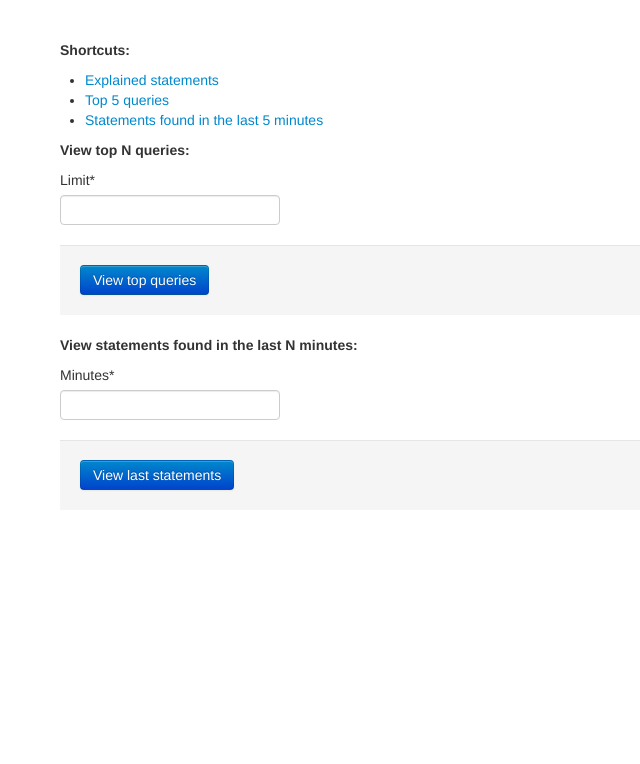
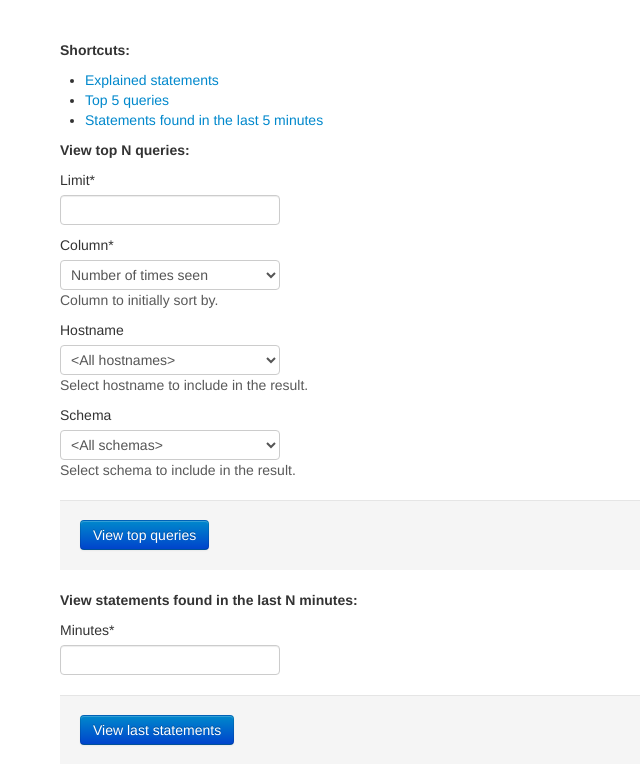
Before and after one commit to palominodb/sqlcanon, a Django app: page / in a window 1280 px wide. Shown: the top 764 px of the page, without its empty margins (0-640 px from the left). Before the commit the page ends 492 px from the top, so only its background shows below. Run offline with Django 3.2, Linux system fonts and the light colour scheme; data that the repository does not hold is empty; parts of the project's set-up code (start-up, migrations or seed data) failed here and were passed over; some libraries are stand-ins or nearby versions.

Commit message:
PDBT-50: Added new fields, updated parts affected by changes to schema, new options for top N queries page.

```diff
--- a/sqlcanon/canonicalizer/admin.py
+++ b/sqlcanon/canonicalizer/admin.py
@@ -5,12 +5,12 @@ import canonicalizer.models as app_models
 
 class StatementDataAdmin(admin.ModelAdmin):
     list_display = (
-        'id', 'dt', 'statement', 'server_id',
+        'id', 'dt', 'statement', 'hostname', 'server_id',
         'canonicalized_statement', 'canonicalized_statement_hash_hex_str',
         'canonicalized_statement_hostname_hash_hex_str',
         'query_time', 'lock_time', 'rows_sent', 'rows_examined',
         'rows_affected', 'rows_read', 'bytes_sent',
-        'tmp_tables', 'tmp_disk_tables', 'tmp_table_sizes',
+        'tmp_tables', 'tmp_disk_tables', 'tmp_table_sizes', 'schema',
         'sequence_id',
         'created_at', 'updated_at')
 
--- a/sqlcanon/canonicalizer/forms.py
+++ b/sqlcanon/canonicalizer/forms.py
@@ -10,6 +10,7 @@ class LastStatementsForm(forms.Form):
     def __init__(self, *args, **kwargs):
         self.helper = FormHelper()
         self.helper.form_class = 'form-inline'
+        self.helper.attrs['target'] = '_blank'
 
         self.helper.add_input(Submit('view_last_statements', 'View last statements'))
         super(LastStatementsForm, self).__init__(*args, **kwargs)
@@ -17,10 +18,14 @@ class LastStatementsForm(forms.Form):
 
 class TopQueriesForm(forms.Form):
     limit = forms.IntegerField()
+    column = forms.ChoiceField(help_text='Column to initially sort by.')
+    hostname = forms.ChoiceField(required=False, help_text='Select hostname to include in the result.')
+    schema = forms.ChoiceField(required=False, help_text='Select schema to include in the result.')
 
     def __init__(self, *args, **kwargs):
         self.helper = FormHelper()
         self.helper.form_class = 'form-inline'
+        self.helper.attrs['target'] = '_blank'
 
         self.helper.add_input(Submit('view_top_queries', 'View top queries'))
         super(TopQueriesForm, self).__init__(*args, **kwargs)
--- a/sqlcanon/canonicalizer/funcs.py
+++ b/sqlcanon/canonicalizer/funcs.py
@@ -74,6 +74,8 @@ def save_statement_data(**kwargs):
         statement_data.tmp_tables = kwargs.get('tmp_tables')
         statement_data.tmp_disk_tables = kwargs.get('tmp_disk_tables')
         statement_data.tmp_table_sizes = kwargs.get('tmp_table_sizes')
+        statement_data.hostname = kwargs.get('hostname')
+        statement_data.schema = kwargs.get('schema')
         statement_data.save()
 
     except ObjectDoesNotExist:
@@ -94,6 +96,8 @@ def save_statement_data(**kwargs):
             tmp_tables=kwargs.get('tmp_tables'),
             tmp_disk_tables=kwargs.get('tmp_disk_tables'),
             tmp_table_sizes=kwargs.get('tmp_table_sizes'),
+            hostname=kwargs.get('hostname'),
+            schema=kwargs.get('schema'),
             sequence_id=sequence_id,
         )
     return statement_data
--- a/sqlcanon/canonicalizer/views.py
+++ b/sqlcanon/canonicalizer/views.py
@@ -2,8 +2,10 @@ import datetime
 import decimal
 import logging
 import pprint
+import urllib
 
 from django.conf import settings
+from django.core.urlresolvers import reverse
 from django.db.models import Max, Count, Sum, Avg
 from django.http import HttpResponse
 from django.shortcuts import render_to_response, redirect
@@ -130,6 +132,9 @@ def save_statement_data(request):
 
         if 'schema' in data and data['schema'] and data['schema'].strip():
             v['schema'] = data['schema'].strip()
+
+        if 'hostname' in data and data['hostname'] and data['hostname'].strip():
+            v['hostname'] = data['hostname'].strip()
 
         return v
 
@@ -264,11 +269,57 @@ def home(request, template='site/home.html'):
     try:
         tqf = None
         lsf = None
+
+        count=Count('id'),
+        total_query_time=Sum('query_time'),
+        total_lock_time=Sum('lock_time'),
+        total_rows_read=Sum('rows_read'),
+        avg_query_time=Avg('query_time'),
+        avg_lock_time=Avg('lock_time'),
+        avg_rows_read=Avg('rows_read')
+        column_choices = [
+            ('count', 'Number of times seen'),
+            ('total_query_time', 'Total query time'),
+            ('total_lock_time', 'Total lock time'),
+            ('total_rows_read', 'Total rows read'),
+            ('avg_query_time', 'Avg query time'),
+            ('avg_lock_time', 'Avg lock time'),
+            ('avg_rows_read', 'Avg rows read')
+        ]
+
+        hostname_choices = [('__all__', '<All hostnames>')]
+        qs = app_models.StatementData.objects.values('hostname').distinct()
+        for r in qs:
+            k = r['hostname']
+            v = r['hostname']
+            if not v:
+                k = '__none__'
+                v = '<No hostname>'
+            hostname_choices.append((k, v))
+        schema_choices = [('__all__', '<All schemas>')]
+        qs = app_models.StatementData.objects.values('schema').distinct()
+        for r in qs:
+            k = r['schema']
+            v = r['schema']
+            if not v:
+                k = '__none__'
+                v = '<No schema>'
+            schema_choices.append((k, v))
+
         if request.method == 'POST':
             if 'view_top_queries' in request.POST:
                 tqf = app_forms.TopQueriesForm(request.POST)
+                tqf.fields['column'].choices = column_choices
+                tqf.fields['hostname'].choices = hostname_choices
+                tqf.fields['schema'].choices = schema_choices
                 if tqf.is_valid():
-                    return redirect('top_queries', tqf.cleaned_data['limit'])
+                    url = reverse('top_queries', args=[tqf.cleaned_data['limit']])
+                    params = dict(
+                        column=tqf.cleaned_data['column'],
+                        hostname=tqf.cleaned_data['hostname'],
+                        schema=tqf.cleaned_data['schema'])
+                    url += '?' + urllib.urlencode(params)
+                    return redirect(url)
             if 'view_last_statements' in request.POST:
                 lsf = app_forms.LastStatementsForm(request.POST)
                 if lsf.is_valid():
@@ -276,10 +327,12 @@ def home(request, template='site/home.html'):
 
         if not tqf:
             tqf = app_forms.TopQueriesForm()
+            tqf.fields['column'].choices = column_choices
+            tqf.fields['hostname'].choices = hostname_choices
+            tqf.fields['schema'].choices = schema_choices
 
         if not lsf:
             lsf = app_forms.LastStatementsForm()
-
 
         return render_to_response(template, locals(),
             context_instance=RequestContext(request))
@@ -302,19 +355,29 @@ def top_queries(request, n, template='canonicalizer/top_queries.html'):
     try:
         n = int(n)
 
-        #statement_data_qs = (
-        #    app_models.StatementData.objects
-        #    .values(
-        #        'canonicalized_statement',
-        #        'server_id',
-        #        'canonicalized_statement_hostname_hash')
-        #    .annotate(Count('id')).order_by('-id__count')[:n])
+        column = request.GET.get('column', 'count')
+        hostname = request.GET.get('hostname')
+        schema = request.GET.get('schema')
 
-        qs = (
-            app_models.StatementData.objects.values(
-                'canonicalized_statement',
-                'canonicalized_statement_hash',
-            ).annotate(
+        flds = []
+        if hostname:
+            flds.append('hostname')
+        if schema:
+            flds.append('schema')
+        flds.extend(['canonicalized_statement', 'canonicalized_statement_hash'])
+        qs = app_models.StatementData.objects.values(*flds)
+
+        if hostname and hostname == '__none__':
+            qs = qs.filter(hostname=None)
+        elif hostname and hostname != '__all__':
+            qs = qs.filter(hostname=hostname)
+
+        if schema and schema == '__none__':
+            qs = qs.filter(schema=None)
+        elif schema and schema != '__all__':
+            qs = qs.filter(schema=schema)
+
+        qs = qs.annotate(
                 count=Count('id'),
                 total_query_time=Sum('query_time'),
                 total_lock_time=Sum('lock_time'),
@@ -322,8 +385,7 @@ def top_queries(request, n, template='canonicalizer/top_queries.html'):
                 avg_query_time=Avg('query_time'),
                 avg_lock_time=Avg('lock_time'),
                 avg_rows_read=Avg('rows_read')
-            )
-        ).order_by('-count')[:n]
+            ).order_by('-%s' % (column,))[:n]
 
         #order_by = request.GET.get('order_by')
         #col = None
--- a/sqlcanon/static/site/css/site.css
+++ b/sqlcanon/static/site/css/site.css
@@ -6,15 +6,18 @@ table.table.tablesorter {
 	margin:10px 0pt 15px;
 	font-size: 8pt;
 	*/
+    /*
     width: 100%;
     text-align: left;
+    */
 }
 table.table.tablesorter thead tr th, table.table.tablesorter tfoot tr th {
     /*
 	background-color: #e6EEEE;
 	border: 1px solid #FFF;
 	font-size: 8pt; */
-    padding: 4px 16px 4px 4px;
+    /* padding: 4px 16px 4px 4px;*/
+    padding-right: 16px;
 }
 table.table.tablesorter thead tr .header {
     /*background-image: url(../img/bg.gif); */
@@ -27,7 +30,9 @@ table.table.tablesorter tbody td {
 	color: #3D3D3D;
 	padding: 4px;
 	background-color: #FFF;*/
+    /*
     vertical-align: top;
+    */
 }
 table.table.tablesorter tbody tr.odd td {
     /* background-color:#F0F0F6; */
@@ -42,3 +47,8 @@ table.table.tablesorter thead tr .headerSortDown, table.table.tablesorter thead
     /*
 background-color: #8dbdd8; */
 }
+
+td.statement {
+    word-wrap: break-word;
+    word-break: break-all;
+}
--- a/sqlcanon/templates/canonicalizer/top_queries.html
+++ b/sqlcanon/templates/canonicalizer/top_queries.html
@@ -9,6 +9,8 @@
     <table id="top_queries" class="table table-striped table-condensed table-bordered table-hover tablesorter">
         <thead>
             <tr>
+                <th>Hostname</th>
+                <th>Schema</th>
                 <th>Canonicalized statement</th>
                 <th>Hash</th>
                 <th>Number of times seen</th>
@@ -23,7 +25,9 @@
         <tbody>
             {% for r in qs %}
                 <tr>
-                    <td>{{ r.canonicalized_statement }}</td>
+                    <td>{{ r.hostname }}</td>
+                    <td>{{ r.schema }}</td>
+                    <td class="statement">{{ r.canonicalized_statement }}</td>
                     <td>{{ r.canonicalized_statement_hash|hex_str }}</td>
                     <td>{{ r.count }}</td>
                     <td>{{ r.total_query_time }}</td>
```
Also changed, not shown: sqlcanon/canonicalizer/models.py (+11 -7 lines), sqlcanon/sqlcanon/settings.py (+28 -0 lines), sqlcanon/canonicalizer/migrations/0002_auto__add_field_statementdata_hostname__add_field_statementdata_schema.py (added).
